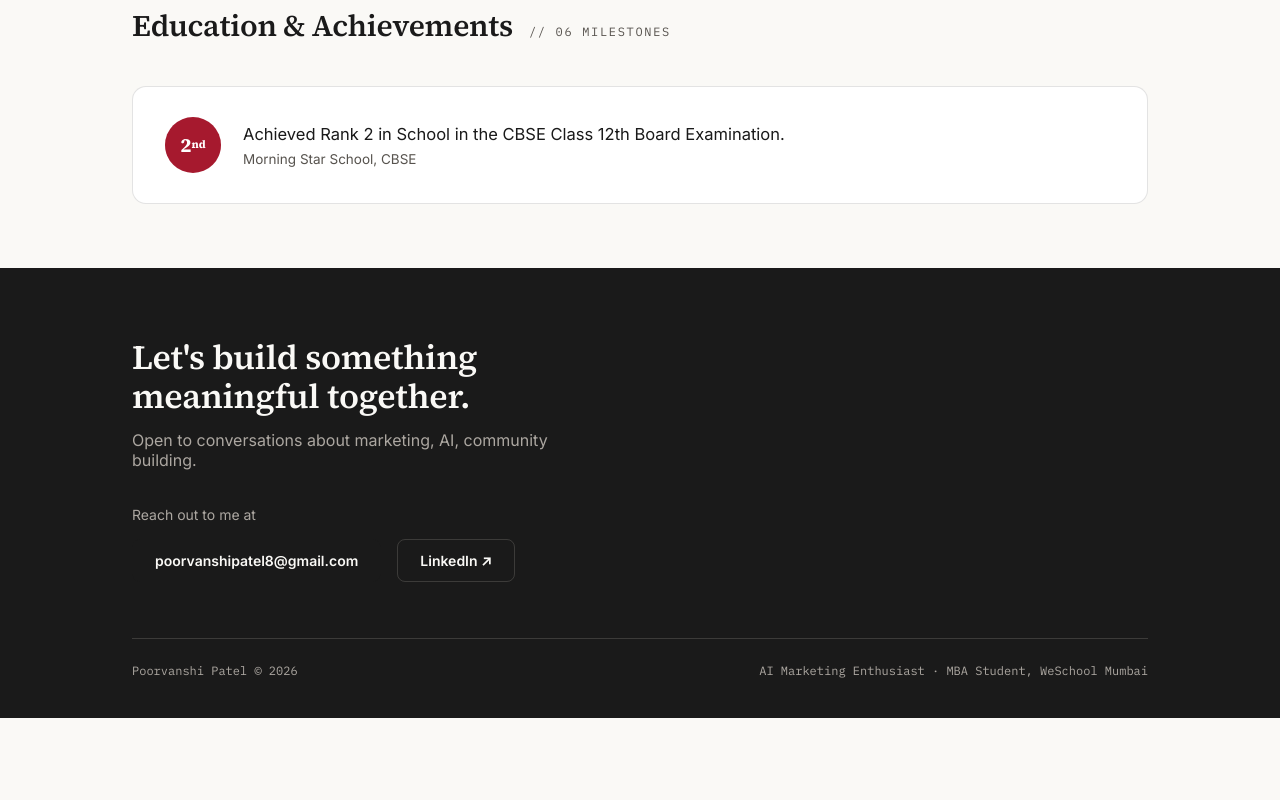
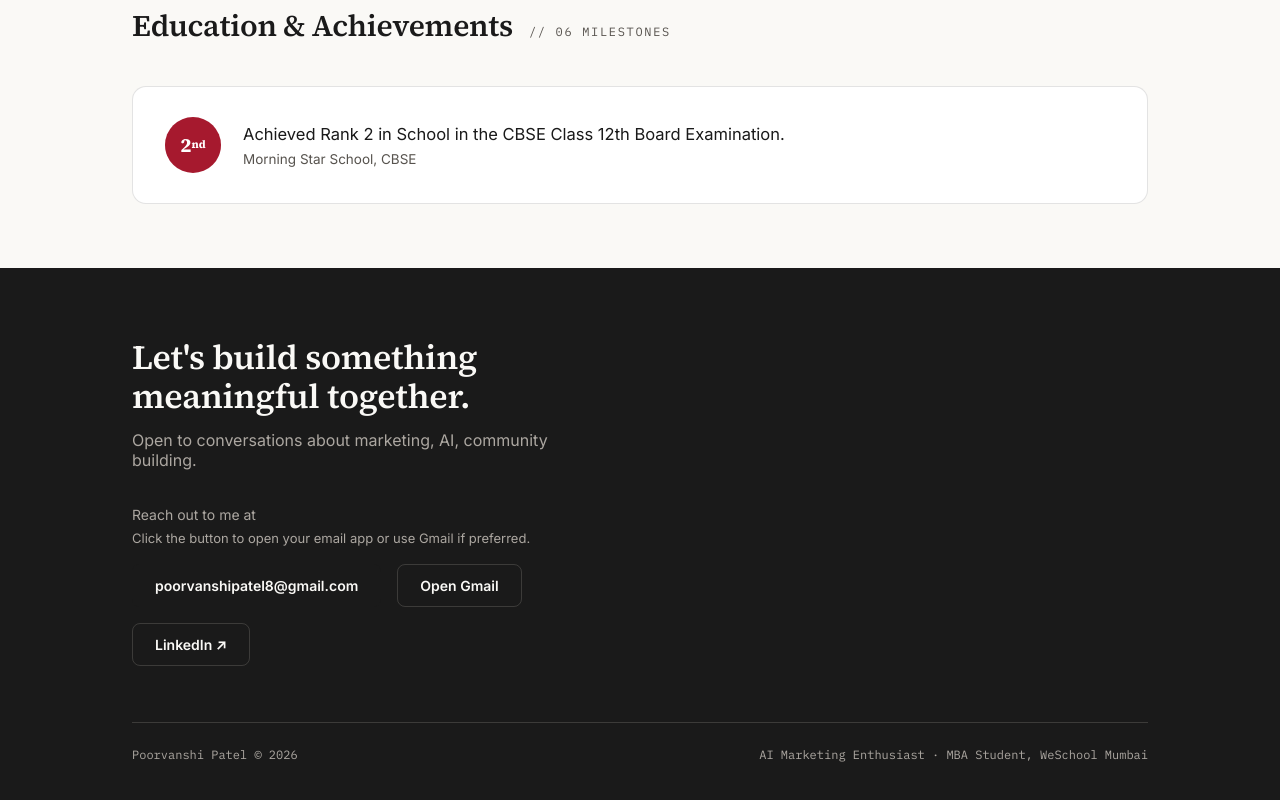
Before and after one commit to poorvanshipatel8-lgtm/portfolioproject, a website built with Vite: page index.html in a window 1280 px wide. Shown: the part 3914-4714 px from the top of the page. Before the commit the page ends 4632 px from the top, so only its background shows below. Built offline with nearby package versions, Linux system fonts and the light colour scheme.

Commit message:
Improve footer contact section with mailto button and Gmail compose option

```diff
--- a/src/css/main.css
+++ b/src/css/main.css
@@ -1078,11 +1078,21 @@ footer p.sub {
   align-items: center;
 }
 
+.footer-links > div {
+  min-width: 220px;
+}
+
 .footer-links .contact-note {
-  width: 100%;
+  margin: 0 0 6px;
+  color: var(--footer-muted);
+  font-size: 14px;
+}
+
+.footer-links .contact-subnote {
   margin: 0;
   color: var(--footer-muted);
-  font-size: 14px;
+  font-size: 13px;
+  line-height: 1.5;
 }
 
 .footer-links a {
@@ -1091,9 +1101,34 @@ footer p.sub {
   font-weight: 600;
   padding: 12px 22px;
   border-radius: 8px;
-  background: var(--coral);
+  border: 1.5px solid transparent;
+  transition: background 0.2s ease, border-color 0.2s ease, color 0.2s ease;
+}
+
+.btn.secondary {
+  background: transparent;
+  border-color: var(--footer-border);
+  color: var(--cream);
+}
+
+.btn.secondary:hover {
+  background: rgba(255, 255, 255, 0.08);
+}
+
+.footer-links a.ghost {
+  background: transparent;
+  border: 1.5px solid var(--footer-border);
+  color: var(--footer-text);
+}
+
+.footer-links a.ghost:hover {
+  background: rgba(255, 255, 255, 0.08);
+}
+
+.footer-links a:not(.ghost):hover {
+  background: var(--coral-deep);
+  border-color: var(--coral-deep);
   color: #fff;
-  transition: background 0.2s ease;
 }
 
 .footer-links a:hover {
--- a/src/js/render.js
+++ b/src/js/render.js
@@ -254,8 +254,12 @@ export function renderApp() {
         <p class="sub">${contact.sub}</p>
         <div class="contact-layout">
           <div class="footer-links">
-            <p class="contact-note">Reach out to me at</p>
-            <a class="btn primary" href="mailto:${site.email}?subject=Hello%20from%20your%20portfolio">${site.email}</a>
+            <div>
+              <p class="contact-note">Reach out to me at</p>
+              <p class="contact-subnote">Click the button to open your email app or use Gmail if preferred.</p>
+            </div>
+            <a class="btn primary" href="mailto:${site.email}?subject=Hello%20from%20your%20portfolio" target="_blank" rel="noopener noreferrer">${site.email}</a>
+            <a class="btn secondary" href="https://mail.google.com/mail/?view=cm&fs=1&to=${site.email}&su=Hello%20from%20your%20portfolio" target="_blank" rel="noopener noreferrer">Open Gmail</a>
             <a class="ghost" href="${site.linkedin}" target="_blank" rel="noopener noreferrer">LinkedIn ↗</a>
           </div>
         </div>
```
